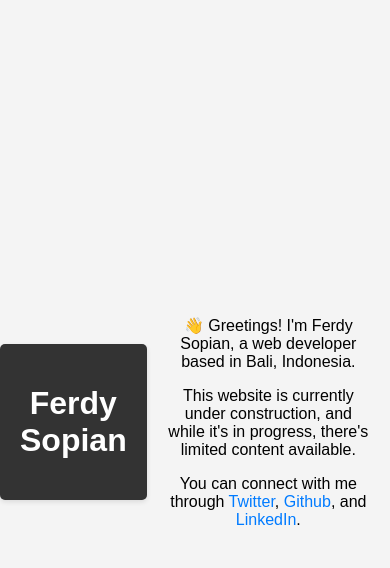
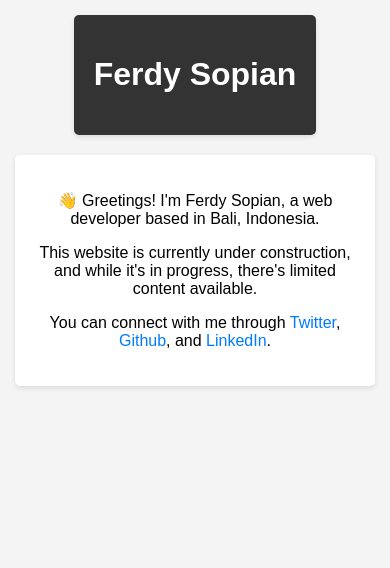
Before and after one commit to ferdysopian/ferdysopian.github.io, a plain HTML site: page index.html in a window 390 px wide. Drawn offline with Linux system fonts and the light colour scheme.

Commit message:
look bad on mobile, need update

```diff
--- a/index.html
+++ b/index.html
@@ -2,20 +2,27 @@
 <html>
 
 <head>
+    <meta name="viewport" content="width=device-width, initial-scale=1">
     <title>Ferdy Sopian</title>
     <link rel="icon" type="image/png" href="./favicon.png">
     <meta name="description" content="Ferdy Sopian">
-
     <style>
     body {
         font-family: Arial, sans-serif;
         margin: 0;
         padding: 0;
+        background-color: #f4f4f4;
+    }
+
+    .container {
         display: flex;
-        justify-content: center;
+        flex-direction: column;
         align-items: center;
-        min-height: 100vh;
-        background-color: #f4f4f4;
+        justify-content: start;
+        height: 100vh;
+        gap: 20px;
+        padding: 15px;
+        box-sizing: border-box;
     }
 
     header {
@@ -31,6 +38,16 @@
         max-width: 600px;
         padding: 20px;
         text-align: center;
+        background-color: white;
+        border-radius: 5px;
+        box-shadow: 0px 2px 5px rgba(0, 0, 0, 0.1);
+    }
+
+    @media (min-width: 768px) {
+        .container {
+            flex-direction: row;
+            justify-content: center;
+        }
     }
 
     a {
@@ -55,6 +72,7 @@
 </head>
 
 <body>
+    <div class="container">
         <header>
             <h1>Ferdy Sopian</h1>
         </header>
@@ -63,6 +81,7 @@
             <p>This website is currently under construction, and while it's in progress, there's limited content available.</p>
             <p>You can connect with me through <a href="https://twitter.com/ferdysopian_" target="_blank">Twitter</a>, <a href="https://github.com/ferdysopian" target="_blank">Github</a>, and <a href="https://www.linkedin.com/in/ferdysopian" target="_blank">LinkedIn</a>.</p>
         </main>
+    </div>
 </body>
 
 </html>
```
Lines whose indentation alone changed are shown as unchanged.
